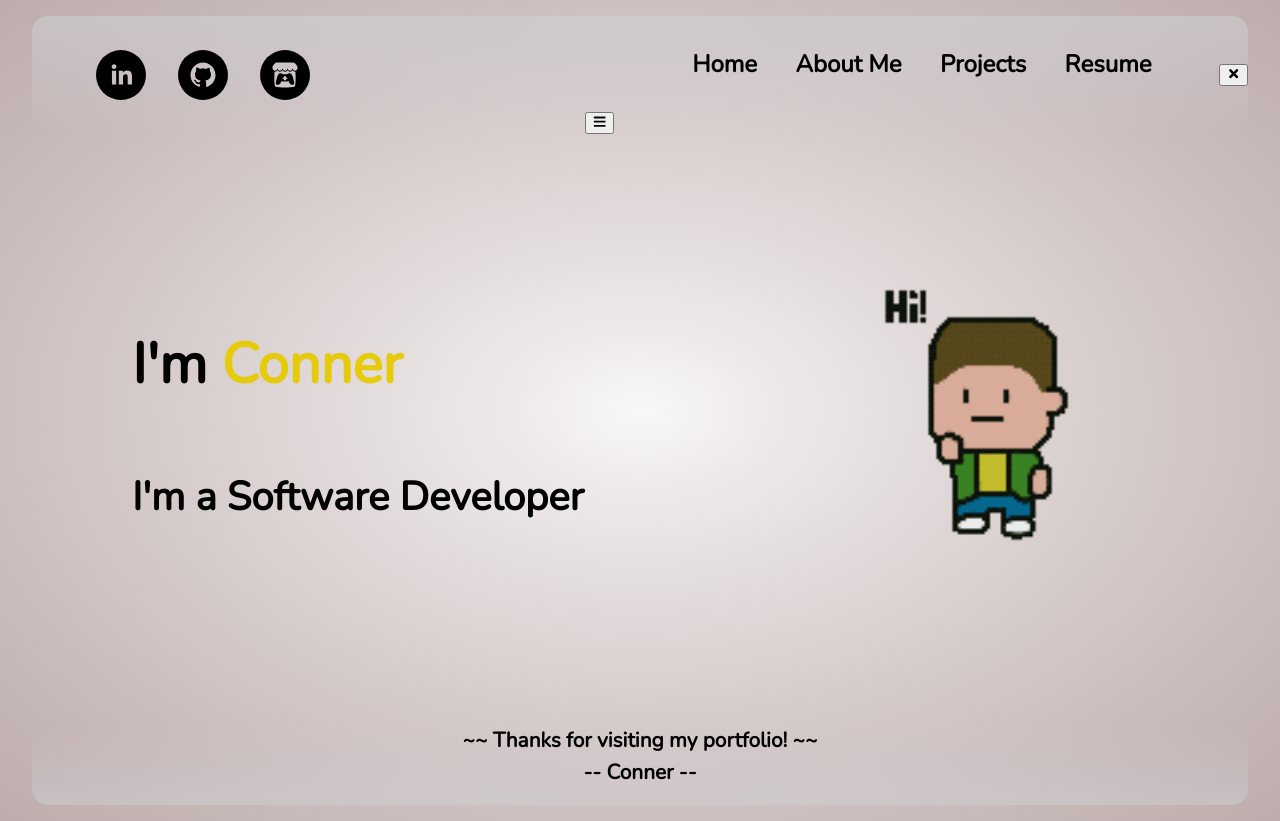
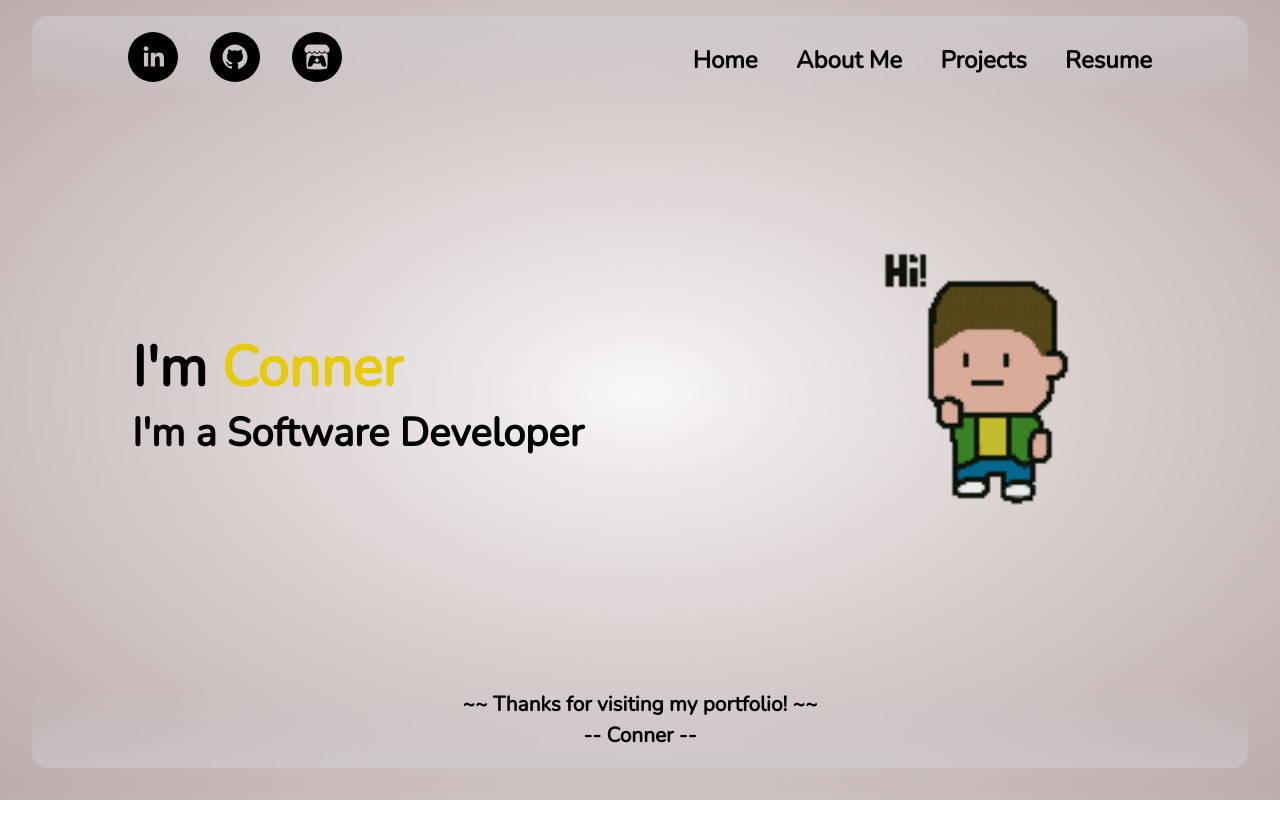
Before and after one commit to conner-huf/portfolio-site, a React (Create React App) app: page / in a window 1280 px wide. After the commit the page ends 800 px from the top, so only its background shows below. Built offline with nearby package versions, Linux system fonts and the light colour scheme.

Commit message:
Fixed navbar

```diff
--- a/src/App.js
+++ b/src/App.js
@@ -18,11 +18,11 @@ function App() {
         <Route exact path="/">
           <Main />
         </Route>
+        <Route path="/about">
+          <About />
+        </Route>
         <Route path="/projects">
           <ProjectDisplay projects={projects}/>
-        </Route>
-        <Route path="/about">
-          <About />
         </Route>
       </Switch>
       <Footer />
--- a/src/Components/Header/Header.jsx
+++ b/src/Components/Header/Header.jsx
@@ -1,13 +1,11 @@
 import React from 'react'
 import { Navbar } from './Navbar/Navbar'
-import { Logo } from './Logo/Logo'
 
 import './Header.css'
 
 export const Header = () => {
   return (
     <div className='header'>
-        <Logo />
         <Navbar />
     </div>
   )
--- a/src/Components/Header/Logo/Logo.css
+++ b/src/Components/Header/Logo/Logo.css
@@ -19,8 +19,7 @@
 
 @media (max-width: 1000px) {
     .socials-container {
-        flex-direction: column;
-        align-items: center;
+
         margin: 0;
         padding: 0;
     }
--- a/src/Components/Header/Navbar/Navbar.jsx
+++ b/src/Components/Header/Navbar/Navbar.jsx
@@ -1,8 +1,9 @@
-import React, { useState, useRef } from 'react'
+import React, { useRef } from 'react'
+import { Logo } from '../Logo/Logo';
 import { Link } from 'react-router-dom'
 import { FaBars, FaTimes } from 'react-icons/fa';
 
-import './Navbar.css'
+import './Navbar2.css'
 import resume from '../../../Assets/Resume.pdf'
 
 export const Navbar = () => {
@@ -10,27 +11,24 @@ export const Navbar = () => {
   const navRef = useRef();
 
   const showNavBar = () => {
-    navRef.current.classList.toggle('responsive_nav');
+    navRef.current.classList.toggle("responsive");
   }
 
-  const [isOpen, setIsOpen] = useState(false);
-
   return (
-    <header ref={navRef}>
-      <nav className="menu-container">
-        <ul className={isOpen ? 'nav-links open' : 'nav-links'}>
-          <li><Link to='/' className="nav-link">Home</Link></li>
-          <li><Link to='/about' className="nav-link">About Me</Link></li>
-          <li><Link to='/projects' className="nav-link">Projects</Link></li>
-          <li><a href={resume} download className="nav-link">Resume</a></li>
-        </ul>
+    <header>
+      <Logo className="socials"/>
+      <button className="nav-btn" onClick={showNavBar}>
+          <FaBars />
+      </button>
+      <nav className="menu-container" ref={navRef}>
+        <Link to='/' className="nav-link" onClick={showNavBar}>Home</Link>
+        <Link to='/about' className="nav-link" onClick={showNavBar}>About Me</Link>
+        <Link to='/projects' className="nav-link" onClick={showNavBar}>Projects</Link>
+        <a href={resume} download className="nav-link" onClick={showNavBar}>Resume</a>
         <button className="nav-btn nav-close-btn" onClick={showNavBar}>
-          <FaBars />
+          <FaTimes />
         </button>
       </nav>
-      <button className="nav-btn" onClick={showNavBar}>
-          <FaTimes />
-      </button>
     </header>
   )
 }
--- /dev/null
+++ b/src/Components/Header/Navbar/Navbar2.css
@@ -0,0 +1,84 @@
+* {
+    padding: 0;
+    margin: 0;
+    box-sizing: border-box;
+
+}
+
+header {
+    display: flex;
+    top: 0;
+    left: 0;
+    width: 100%;
+    align-items: center;
+    justify-content: space-between;
+    padding: 0 2rem;
+    color: black;
+}
+
+.menu-container {
+    flex-direction: column;
+}
+
+nav a {
+    margin: 0 2rem;
+    text-decoration: none;
+    margin: 2vh 1.5vw;
+    font-size: 1.5em;
+    font-weight: 700;
+    text-decoration: none;
+    color: black;
+    transition: 0.25s;
+}
+
+.nav-link:hover {
+    cursor: pointer;
+    transition: 0.25s;
+    color: #e6cb0c;
+}
+
+
+header .nav-btn {
+    padding: .5rem;
+    cursor: pointer;
+    background: transparent;
+    border: none;
+    outline: none;
+    visibility: hidden;
+    opacity: 0;
+    font-size: 1.8rem;
+}
+
+@media only screen and (max-width: 1000px) {
+    .socials {
+        display: none;
+        visibility: hidden;
+    }
+
+    header .nav-btn {
+        visibility: visible;
+        opacity: 1;
+    }
+
+    header nav {
+        position: absolute;
+        top: 0;
+        left: 0;
+        height: 100%;
+        width: 100%;
+        display: flex;
+        flex-direction: column;
+        align-items: center;
+        justify-content: center;
+        gap: 1.5rem;
+        background-color: #3d3d3d7d;
+        transition: .5s;
+        transform: translateY(-100vh);
+        z-index: 9999;
+    }
+
+    header .responsive {
+        transform: none;
+    }
+
+}
```
